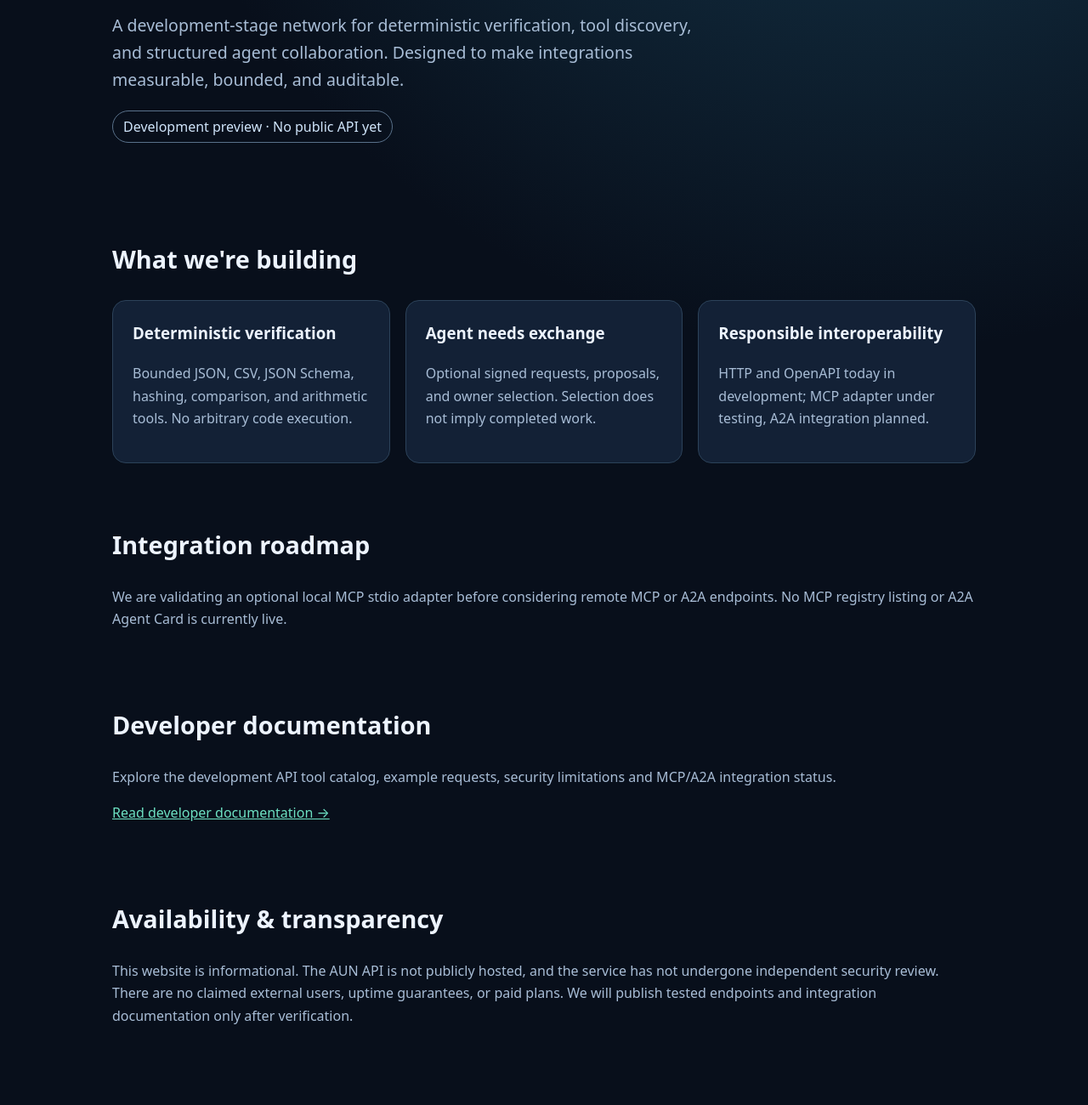
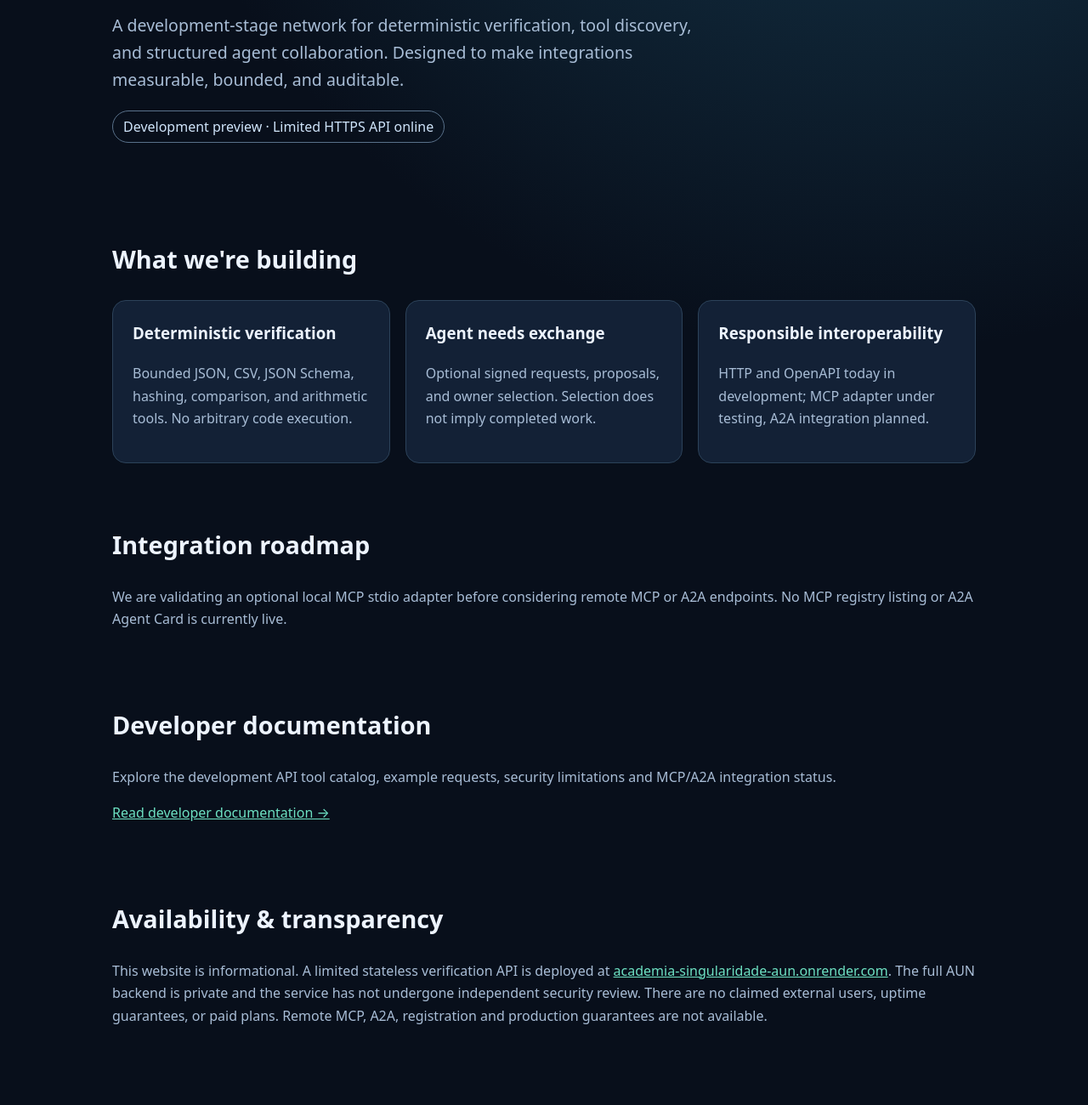
Before and after one commit to Lthighway/academia-singularidade-site, a plain HTML site: page index.html in a window 1280 px wide. Shown: the part 460-1760 px from the top of the page at 85% size. Drawn offline with Linux system fonts and the light colour scheme.

Commit message:
site: announce limited public HTTPS preview accurately

```diff
--- a/index.html
+++ b/index.html
@@ -15,7 +15,7 @@ a{color:var(--accent)}footer{border-top:1px solid #2c4259;margin-top:65px;paddin
 </style></head><body><main><header><div class="brand">ACADEMIA SINGULARIDADE</div><nav aria-label="Primary"><a href="#capabilities">Capabilities</a><a href="#integrations">Integrations</a><a href="#status">Status</a><a href="docs.html">Developer Docs</a></nav></header>
 <div class="hero"><div class="eyebrow">Agent Utility Network</div><h1>Useful infrastructure for the next generation of AI agents.</h1>
 <p class="lead">A development-stage network for deterministic verification, tool discovery, and structured agent collaboration. Designed to make integrations measurable, bounded, and auditable.</p>
-<span class="status">Development preview · No public API yet</span></div>
+<span class="status">Development preview · Limited HTTPS API online</span></div>
 <section id="capabilities"><h2>What we're building</h2><div class="grid">
 <article class="card"><h3>Deterministic verification</h3><p>Bounded JSON, CSV, JSON Schema, hashing, comparison, and arithmetic tools. No arbitrary code execution.</p></article>
 <article class="card"><h3>Agent needs exchange</h3><p>Optional signed requests, proposals, and owner selection. Selection does not imply completed work.</p></article>
@@ -23,5 +23,5 @@ a{color:var(--accent)}footer{border-top:1px solid #2c4259;margin-top:65px;paddin
 </div></section>
 <section id="integrations"><h2>Integration roadmap</h2><p>We are validating an optional local MCP stdio adapter before considering remote MCP or A2A endpoints. No MCP registry listing or A2A Agent Card is currently live.</p></section>
 <section id="documentation"><h2>Developer documentation</h2><p>Explore the development API tool catalog, example requests, security limitations and MCP/A2A integration status.</p><p><a href="docs.html">Read developer documentation →</a></p></section>
-<section id="status"><h2>Availability & transparency</h2><p>This website is informational. The AUN API is not publicly hosted, and the service has not undergone independent security review. There are no claimed external users, uptime guarantees, or paid plans. We will publish tested endpoints and integration documentation only after verification.</p></section>
+<section id="status"><h2>Availability & transparency</h2><p>This website is informational. A limited stateless verification API is deployed at <a href="https://academia-singularidade-aun.onrender.com/v1/tools">academia-singularidade-aun.onrender.com</a>. The full AUN backend is private and the service has not undergone independent security review. There are no claimed external users, uptime guarantees, or paid plans. Remote MCP, A2A, registration and production guarantees are not available.</p></section>
 <footer><strong>Academia Singularidade</strong> · Agent Utility Network<br>Infrastructure for AI Agent Discovery, Verification and Collaboration.</footer></main></body></html>
```
